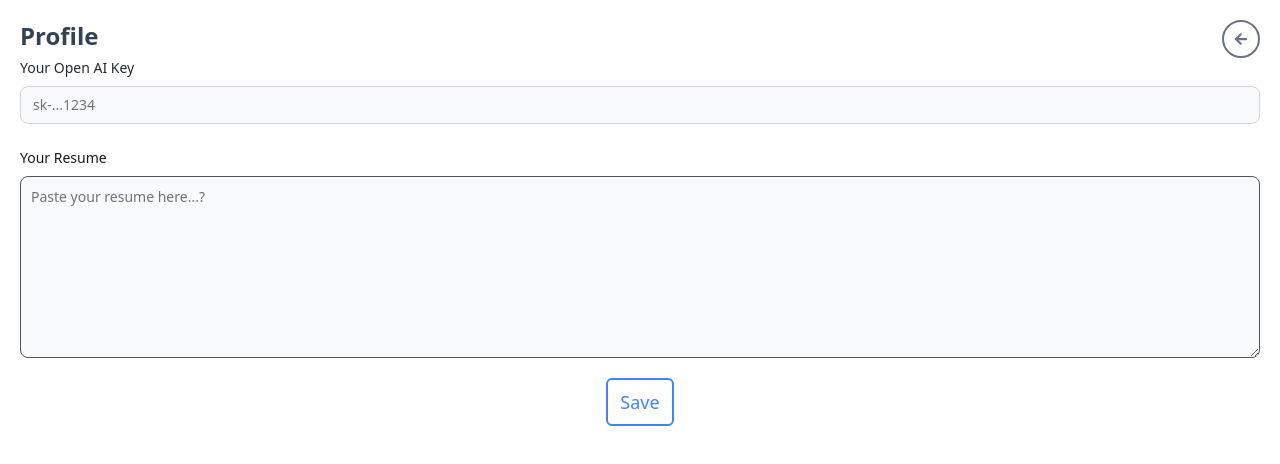
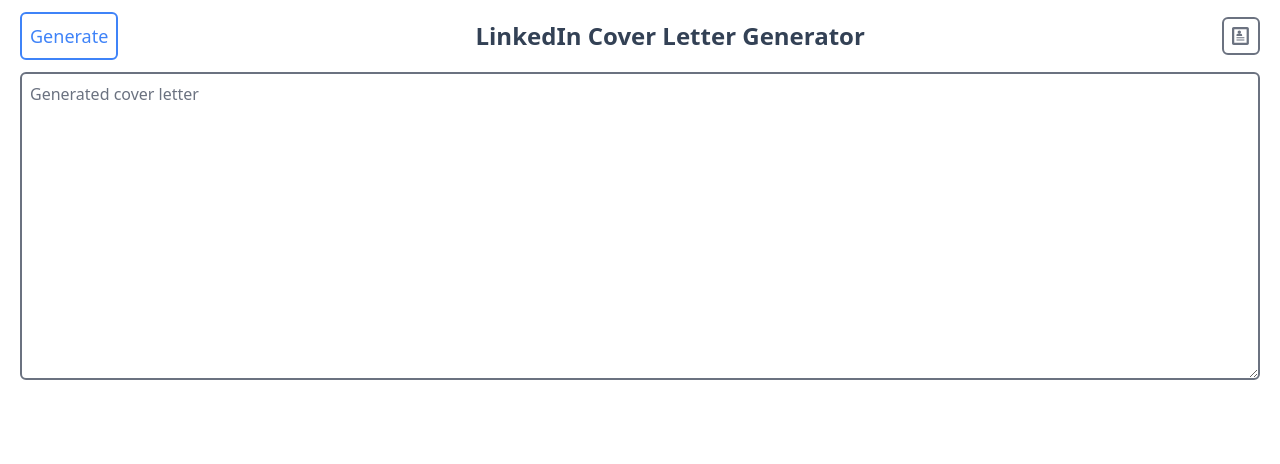
Before and after one commit to arb1ona/linkedin-chatgpt-chrome-extension, a React (Create React App) app: page / in a window 1280 px wide. Shown: the top 464 px of the page. Built offline with nearby package versions, Linux system fonts and the light colour scheme.

Commit message:
setup `Routing`

```diff
--- a/src/App.js
+++ b/src/App.js
@@ -1,14 +1,20 @@
-import React from "react";
+import React, { useState } from "react";
 import Generator from "./components/Generator";
 import Profile from "./components/Profile";
+import { ROUTES } from "./utils/routes";
 
 function App() {
-	return (
-		<div>
-			{" "}
-			<Profile /> {/* <Generator /> */}{" "}
-		</div>
-	);
+	const [page, setPage] = useState();
+
+	switch (page) {
+		case ROUTES.GENERATOR:
+			return <Generator setPage={setPage} />;
+		case ROUTES.PROFILE:
+			return <Profile setPage={setPage} />;
+
+		default:
+			return <Generator setPage={setPage} />;
+	}
 }
 
 export default App;
--- a/src/components/Generator.js
+++ b/src/components/Generator.js
@@ -1,7 +1,8 @@
 import React from "react";
 import { ImProfile } from "react-icons/im";
+import { ROUTES } from "../utils/routes";
 
-function Generator() {
+function Generator({ setPage }) {
 	return (
 		<div className="flex flex-col">
 			<div className="flex flex-row justify-between mx-5 my-3 items-center">
@@ -13,7 +14,12 @@
 					{" "}
 					LinkedIn Cover Letter Generator{" "}
 				</h2>{" "}
-				<button className="border-2 border-solid p-2 border-gray-500 rounded-md text-gray-500 text-lg ">
+				<button
+					onClick={() => {
+						setPage(ROUTES.PROFILE);
+					}}
+					className="border-2 border-solid p-2 border-gray-500 rounded-md text-gray-500 text-lg "
+				>
 					<ImProfile />
 				</button>{" "}
 			</div>{" "}
--- a/src/components/Profile.js
+++ b/src/components/Profile.js
@@ -1,12 +1,18 @@
 import React from "react";
 import { IoMdArrowRoundBack } from "react-icons/io";
+import { ROUTES } from "../utils/routes";
 
-const Profile = () => {
+const Profile = ({ setPage }) => {
 	return (
 		<div className="flex flex-col mx-5 my-5">
 			<div className="flex justify-between">
 				<h2 className="text-2xl font-bold text-slate-700"> Profile </h2>{" "}
-				<button className="border-2 border-solid p-2 border-gray-500 rounded-[100%] text-gray-500 text-lg ">
+				<button
+					onClick={() => {
+						setPage(ROUTES.GENERATOR);
+					}}
+					className="border-2 border-solid p-2 border-gray-500 rounded-[100%] text-gray-500 text-lg "
+				>
 					<IoMdArrowRoundBack />
 				</button>{" "}
 			</div>{" "}
--- /dev/null
+++ b/src/utils/routes.js
@@ -0,0 +1,4 @@
+export const ROUTES = {
+	GENERATOR: "GENERATOR",
+	PROFILE: "PROFILE",
+};
```
